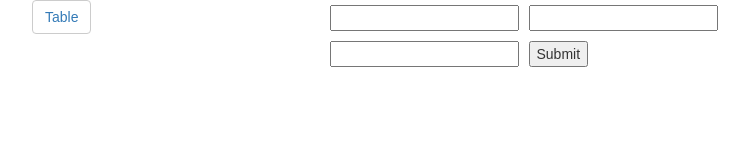
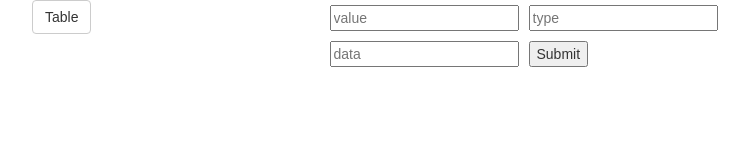
Before and after one commit to askesis/KitLab, a React (Create React App) app: page /form_add in a window 1280 px wide. Shown: the top 160 px of the page, without its empty margins (38-787 px from the left). Built offline with nearby package versions, Linux system fonts and the light colour scheme.

Commit message:
Fixed kosyachki

```diff
--- a/src/App.jsx
+++ b/src/App.jsx
@@ -1,17 +1,16 @@
 import React, { Component } from 'react';
 import './App.css';
-// import 'bootstrap/dist/css/bootstrap.css';
 import { Button, Grid, Row, Col} from 'react-bootstrap';
 
 import axios from 'axios';
 import TransactionFilters from "./TransactionFilters";
 import TransactionTables from "./TransactionTables";
-
+import {serverAddress} from './config';
 
 import { Route, Link } from 'react-router-dom';
 
 class App extends Component {
-	constructor(props) { //это вот состояния
+	constructor(props) {
 		super(props);
 
 		this.state = {
@@ -21,25 +20,23 @@ class App extends Component {
   }
 
   componentDidMount() {
-    const address = `http://localhost:3004/transactions`;
-    axios.get(address)
-      .then( (response) => {
-        const data = response.data.map( (item,index) => {
+
+    axios.get(serverAddress)
+      .then( response => {
+        const data = response.data.map( (item, index) => {
           return item
         })
-
         this.setState({
           initialData: data
         })
       })
-
-      .catch(function (error) {
+      .catch( error => {
         console.log(error);
       });
 
   }
 
-  handleFilterClick = filter => {// проверку сделать
+  handleFilterClick = filter => {
     this.setState({
       selectedFilters: {...this.state.selectedFilters, [filter]: !this.state.selectedFilters[filter]  }}
     )
@@ -48,27 +45,26 @@ class App extends Component {
 
   filterTransactions(data, filters){
     let filteredData = data;
-    const {selectedFilters} = this.state;
 
-    if (selectedFilters['over1000']){
+    if (filters.over1000){
       filteredData = filteredData.filter( (item, index) => {
         return item.value > 1000;
       })
     }
 
-    if (selectedFilters['consumption']){
+    if (filters.consumption){
       filteredData = filteredData.filter( (item, index) => {
         return item.type === 'consumption';
       })
     }
 
-    if (selectedFilters['income']){
+    if (filters.income){
       filteredData = filteredData.filter( (item, index) => {
         return item.type === 'income';
       })
     }
 
-    if (selectedFilters['perMonth']){
+    if (filters.perMonth){
       filteredData = filteredData.filter( (item, index) => {
       return Date.now() - Date.parse(item.date) < 2592000000 ;
       })
@@ -83,9 +79,9 @@ class App extends Component {
         <Grid>
           <Row>
             <Col md={3}>
-               <Button>
-                  <Link to='/form_add'>add transaction</Link>
-               </Button>
+
+                  <Link to='/form_add'><Button>add transaction</Button></Link>
+
             </Col>
             <Col md={6}>
 
@@ -95,7 +91,7 @@ class App extends Component {
               />
 
               <TransactionTables
-                finishedData={this.filterTransactions(this.state.initialData, [this.state.selectedFilters])}
+                finishedData={this.filterTransactions(this.state.initialData, this.state.selectedFilters)}
               />
 
             </Col>
--- a/src/FormAdd.jsx
+++ b/src/FormAdd.jsx
@@ -2,6 +2,8 @@ import React, { Component } from 'react';
 import {Grid, Row, Button, Col,} from 'react-bootstrap';
 import { Route, Link } from 'react-router-dom';
 import axios from 'axios';
+import {serverAddress} from './config.js';
+
 
 class FormAdd extends Component {
   constructor(props) { //это вот состояния
@@ -15,26 +17,27 @@ class FormAdd extends Component {
 		};
   }
 
-  handleInputSubmit =(e)=>{
+  handleInputSubmit = e =>{
     e.preventDefault();
-    const address = `http://localhost:3004/transactions`;
-    axios.post(address, this.state)
 
-    .then(function (response) {
-      alert('the id of this transactions ' + response.data.id)
+    axios.post(serverAddress, this.state)
+
+    .then( response => {
+      alert('the id of this transactions ' + response.data.id);
     })
-
-    .catch(function (error) {
+    .catch( error => {
       console.log(error);
     });
+
+    this.setState({
+        value: '', type :'', date :''
+      })
   }
 
   handleInputChange(e){
-
     this.setState({
       [e.target.name]:e.target.value,
     })
-    console.log(this.state)
   }
 
   render(){
@@ -42,19 +45,17 @@ class FormAdd extends Component {
       <Grid>
         <Row>
           <Col md={3}>
-           <Button>
-              <Link to='/'>Table</Link>
-           </Button>
+              <Link to='/'><Button>Table</Button></Link>
           </Col>
 
           <Col md={6}>
-            <form onSubmit={this.handleInputSubmit.bind(this)}>
+            <form onSubmit={this.handleInputSubmit}>
 
-              <input type="text" name="value" value={this.state.value} onChange={this.handleInputChange.bind(this)}/>
+              <input type="text" name="value" placeholder="value" value={this.state.value} onChange={this.handleInputChange.bind(this)}/>
 
-              <input type="text" name="type" value={this.state.type} onChange={this.handleInputChange.bind(this)}/>
+              <input type="text" name="type" placeholder="type" value={this.state.type} onChange={this.handleInputChange.bind(this)}/>
 
-              <input type="text" name="date" value={this.state.date} onChange={this.handleInputChange.bind(this)}/>
+              <input type="text" name="date" placeholder="data" value={this.state.date} onChange={this.handleInputChange.bind(this)}/>
 
               <input type="submit"/>
             </form>
--- a/src/TransactionFilters.jsx
+++ b/src/TransactionFilters.jsx
@@ -3,15 +3,16 @@ import { Button, ButtonToolbar} from 'react-bootstrap';
 
 class TransactionFiltered extends Component{
 
-  filter = (filter) =>{
+  filter = filter =>{
     this.props.handleFilterClick(filter);
   }
 
   render(){
-    const btnConsumption = this.props.selectedFilters['consumption'] ? 'primary' : 'default';
-    const btnIncome = this.props.selectedFilters['income'] ? 'primary' : 'default';
-    const btnPerMonth = this.props.selectedFilters['perMonth'] ? 'primary' : 'default';
-    const btnOver1000 = this.props.selectedFilters['over1000'] ? 'primary' : 'default';
+    const { selectedFilters } = this.props;
+    const btnConsumption = selectedFilters['consumption'] ? 'primary' : 'default';
+    const btnIncome = selectedFilters['income'] ? 'primary' : 'default';
+    const btnPerMonth = selectedFilters['perMonth'] ? 'primary' : 'default';
+    const btnOver1000 = selectedFilters['over1000'] ? 'primary' : 'default';
 
     return(
       <ButtonToolbar>
--- /dev/null
+++ b/src/config.js
@@ -0,0 +1 @@
+export const serverAddress =  `http://localhost:3004/transactions`;
--- a/src/database.json
+++ b/src/database.json
@@ -83,6 +83,60 @@
       "value": "ds",
       "type": "asd",
       "date": "asd"
+    },
+    {
+      "id": 15,
+      "value": "ds",
+      "type": "ds",
+      "date": "sd"
+    },
+    {
+      "id": 16,
+      "value": "ds",
+      "type": "ds",
+      "date": "sd"
+    },
+    {
+      "id": 17,
+      "value": "ds",
+      "type": "ds",
+      "date": "sd"
+    },
+    {
+      "id": 18,
+      "value": "sd",
+      "type": "sd",
+      "date": "sd"
+    },
+    {
+      "id": 19,
+      "value": "sdsd",
+      "type": "sd",
+      "date": "sds"
+    },
+    {
+      "id": 20,
+      "value": "sds",
+      "type": "ds",
+      "date": "sd"
+    },
+    {
+      "id": 21,
+      "value": "df",
+      "type": "df",
+      "date": "sd"
+    },
+    {
+      "id": 22,
+      "value": "sd",
+      "type": "sdvc",
+      "date": "cd"
+    },
+    {
+      "id": 23,
+      "value": "jhjkv",
+      "type": "dfb",
+      "date": "mdfbv"
     }
   ]
 }
```
